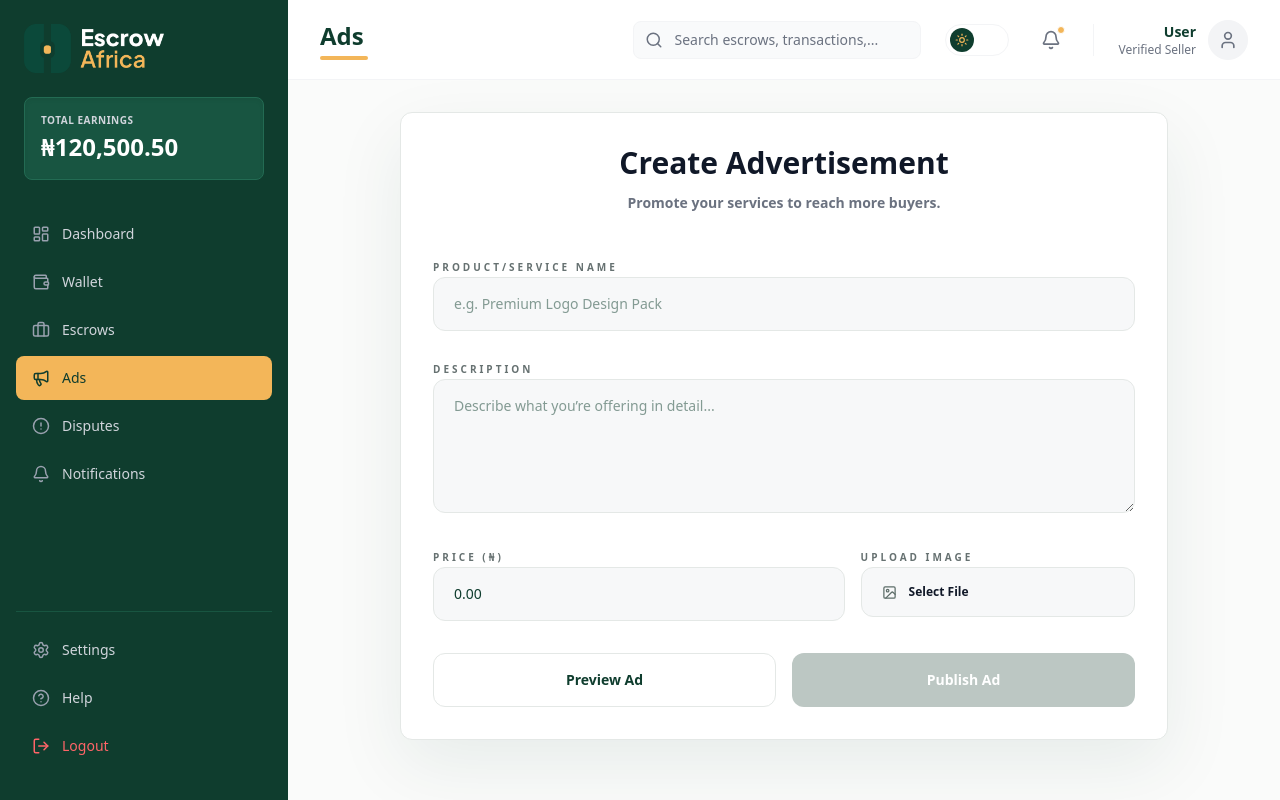
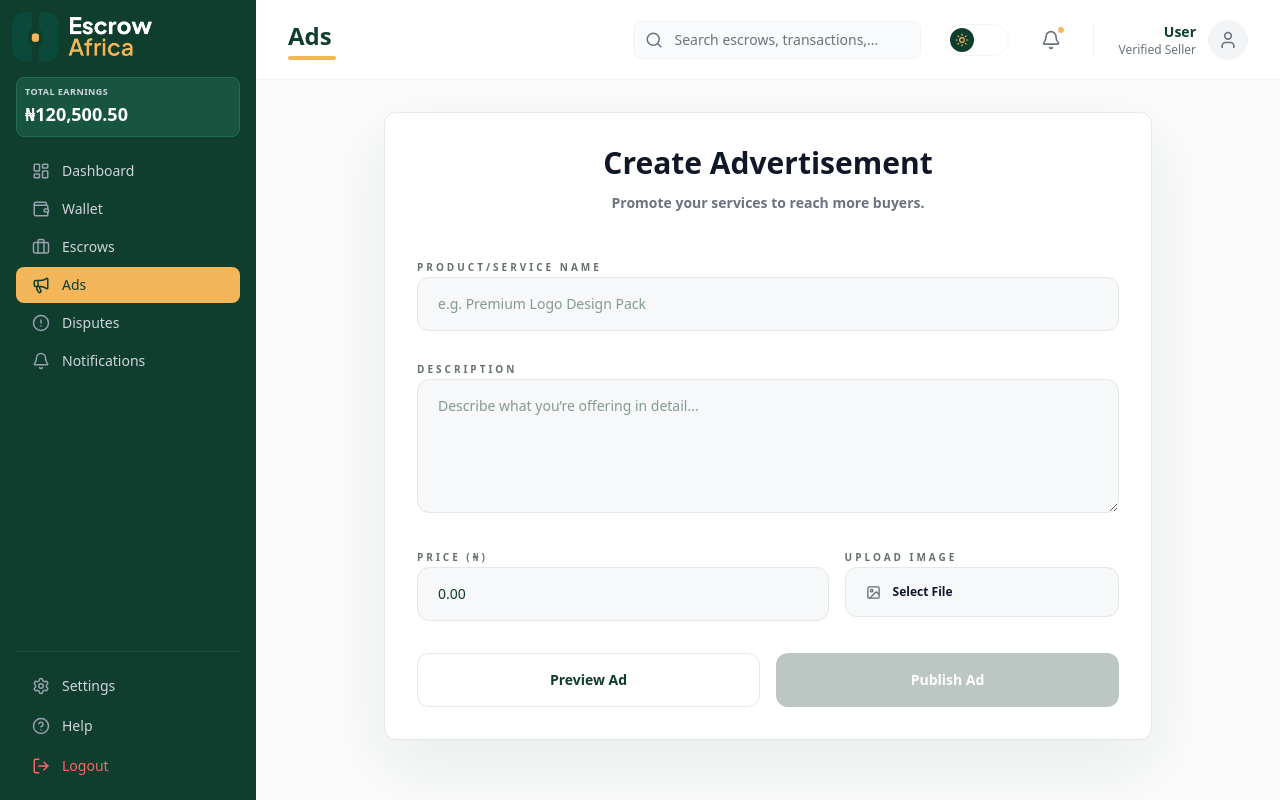
Before and after one commit to escrow-africa/escrow-frontend, a Next.js app: page /dashboard/ads/create in a window 1280 px wide. Built offline with nearby package versions, Linux system fonts and the light colour scheme; no server answers.

Commit message:
feat: adjust sidebar layout and improve spacing for better usability

```diff
--- a/components/dashboard/layout/Sidebar.tsx
+++ b/components/dashboard/layout/Sidebar.tsx
@@ -55,12 +55,12 @@ export default function Sidebar({ isOpen, onClose }: SidebarProps) {
 
       {/* Sidebar */}
       <aside
-        className={`fixed inset-y-0 left-0 z-50 w-72 h-screen bg-[#0F3D2E] text-white flex flex-col font-sans overflow-y-auto scrollbar-hide transform transition-transform duration-300 lg:relative lg:translate-x-0 ${
+        className={`fixed inset-y-0 left-0 z-50 w-64 h-screen bg-[#0F3D2E] text-white flex flex-col font-sans overflow-y-hidden transform transition-transform duration-300 lg:relative lg:translate-x-0 ${
           isOpen ? "translate-x-0" : "-translate-x-full"
         }`}
       >
         {/* Logo Area */}
-        <div className="p-6 pb-4 shrink-0 flex items-center justify-between">
+        <div className="p-3 shrink-0 flex items-center justify-between">
           <Link href="/dashboard" className="flex items-center gap-2" onClick={onClose}>
             <Image
               src="/logo2.png"
@@ -77,15 +77,15 @@ export default function Sidebar({ isOpen, onClose }: SidebarProps) {
         </div>
 
         {/* Total Earnings Block */}
-        <div className="px-6 py-2 mb-6 shrink-0">
-          <div className="bg-[#185541] rounded-lg p-4 border border-[#236b53] shadow-inner">
-            <p className="text-xs text-gray-300 uppercase font-semibold mb-1 tracking-wider text-[10px]">Total Earnings</p>
-            <p className="text-2xl font-bold">₦120,500.50</p>
+        <div className="px-4 py-1 mb-3 shrink-0">
+          <div className="bg-[#185541] rounded-lg p-2 border border-[#236b53] shadow-inner">
+            <p className="text-xs text-gray-300 uppercase font-semibold mb-0.5 tracking-wider text-[9px]">Total Earnings</p>
+            <p className="text-lg font-bold">₦120,500.50</p>
           </div>
         </div>
 
         {/* Main Navigation */}
-        <nav className="px-4 space-y-1 mb-8 shrink-0">
+        <nav className="px-4 space-y-0.5 mb-4 flex-1 overflow-hidden">
           {navItems.map((item) => {
             const isActive = pathname === item.href || (item.href !== "/dashboard" && pathname.startsWith(`${item.href}/`));
             const Icon = item.icon;
@@ -95,7 +95,7 @@ export default function Sidebar({ isOpen, onClose }: SidebarProps) {
                 key={item.name}
                 href={item.href}
                 onClick={onClose}
-                className={`flex items-center gap-3 px-4 py-3 rounded-lg text-sm font-medium transition-colors ${isActive
+                className={`flex items-center gap-3 px-4 py-2 rounded-lg text-sm font-medium transition-colors ${isActive
                   ? "bg-[#F3B659] text-[#0F3D2E]"
                   : "text-gray-300 hover:bg-[#185541] hover:text-white"
                   }`}
@@ -108,7 +108,7 @@ export default function Sidebar({ isOpen, onClose }: SidebarProps) {
         </nav>
 
         {/* Bottom Navigation */}
-        <div className="px-4 shrink-0 pb-8 mt-auto">
+        <div className="px-4 shrink-0 pb-4 mt-auto overflow-hidden">
           <div className="pt-4 border-t border-[#185541] space-y-1">
             {bottomItems.map((item) => {
               const Icon = item.icon;
@@ -121,7 +121,7 @@ export default function Sidebar({ isOpen, onClose }: SidebarProps) {
                       onClose();
                       router.push('/login');
                     }}
-                    className={`w-full text-left flex items-center gap-3 px-4 py-3 rounded-lg text-sm font-medium transition-colors hover:bg-[#185541] hover:text-white ${item.textClass || "text-gray-300"}`}
+                    className={`w-full text-left flex items-center gap-3 px-4 py-2 rounded-lg text-sm font-medium transition-colors hover:bg-[#185541] hover:text-white ${item.textClass || "text-gray-300"}`}
                   >
                     <Icon size={18} className={item.textClass ? "text-red-400" : "text-gray-400"} />
                     {item.name}
@@ -134,7 +134,7 @@ export default function Sidebar({ isOpen, onClose }: SidebarProps) {
                   key={item.name}
                   href={item.href}
                   onClick={onClose}
-                  className={`flex items-center gap-3 px-4 py-3 rounded-lg text-sm font-medium transition-colors hover:bg-[#185541] hover:text-white ${item.textClass || "text-gray-300"}`}
+                  className={`flex items-center gap-3 px-4 py-2 rounded-lg text-sm font-medium transition-colors hover:bg-[#185541] hover:text-white ${item.textClass || "text-gray-300"}`}
                 >
                   <Icon size={18} className={item.textClass ? "text-red-400" : "text-gray-400"} />
                   {item.name}
```
